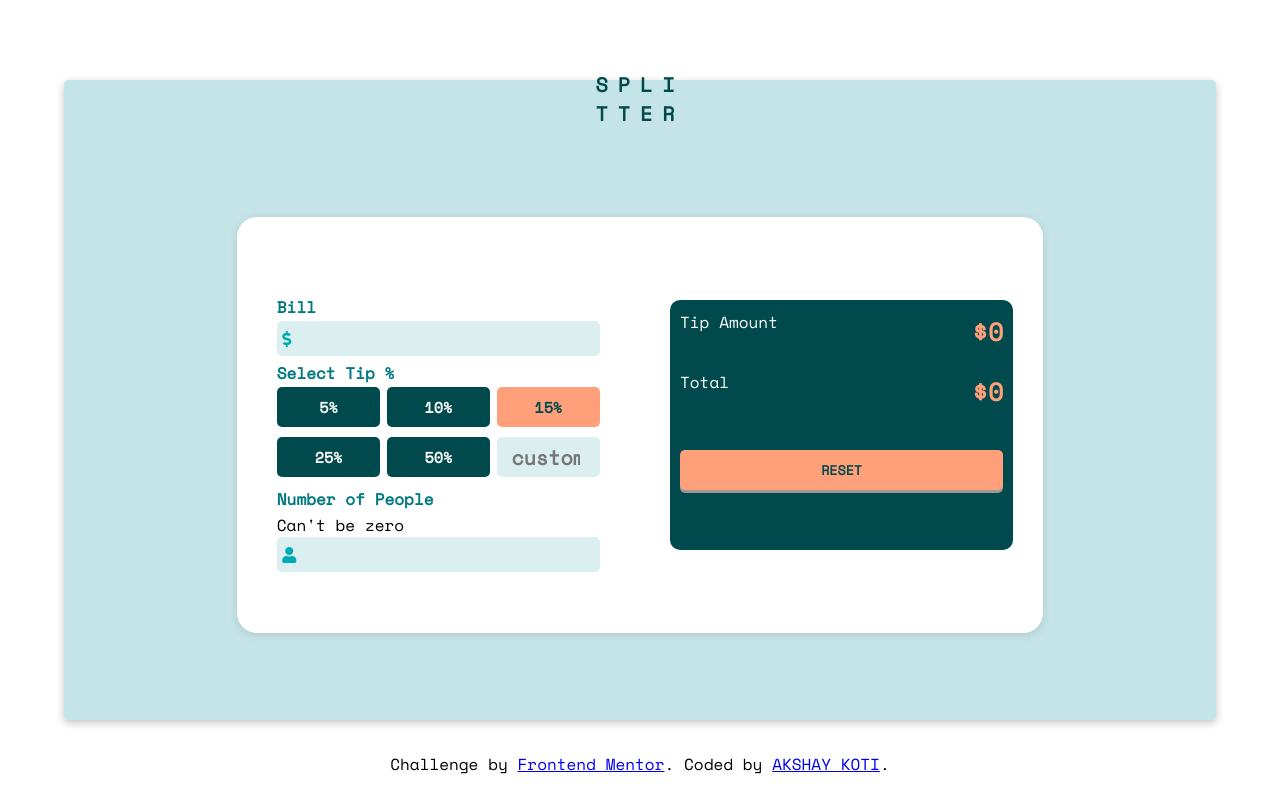
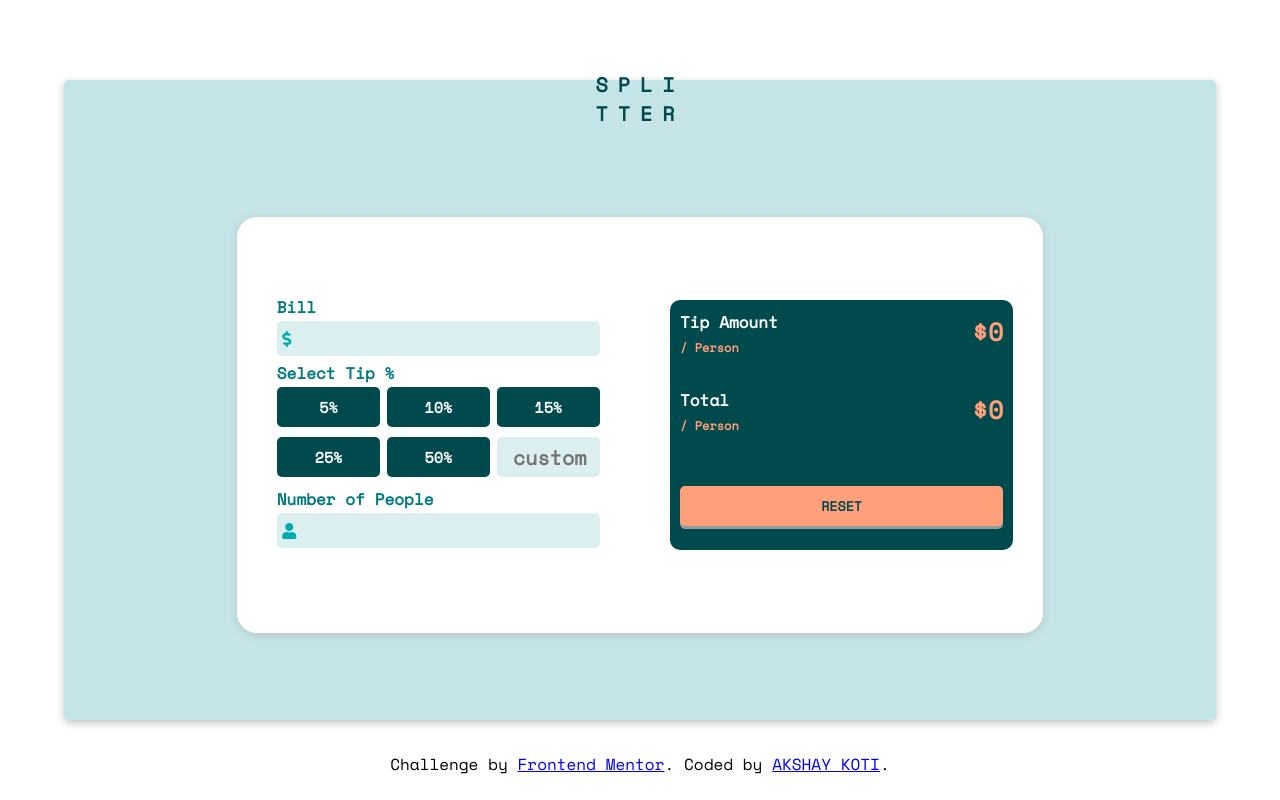
Before and after one commit to pitstop260/splitter-akshay-koti, a plain HTML site: page index.html in a window 1280 px wide. Drawn offline with nearby package versions, Linux system fonts and the light colour scheme.

Commit message:
Update style.css

```diff
--- a/style.css
+++ b/style.css
@@ -3,6 +3,15 @@
   padding: 0;
   box-sizing: border-box;
   font-family: "Space Mono", monospace;
+}
+
+body {
+  -webkit-touch-callout: none;
+  -webkit-user-select: none;
+  -khtml-user-select: none;
+  -moz-user-select: none;
+  -ms-user-select: none;
+  user-select: none;
 }
 
 main {
@@ -46,6 +55,14 @@ label {
   font-weight: bold;
 }
 
+input[type="number"]::-webkit-inner-spin-button,
+input[type="number"]::-webkit-outer-spin-button {
+  -webkit-appearance: none;
+  -moz-appearance: none;
+  appearance: none;
+  margin: 0;
+}
+
 label {
   margin-bottom: 10px;
 }
@@ -81,7 +98,7 @@ input {
 }
 
 .buttons input {
-  padding-left: 15px;
+  padding-left: 8px;
   width: 48%;
   height: 40px;
   text-align: center;
@@ -104,18 +121,14 @@ input {
   box-shadow: rgba(6, 24, 44, 0.4) 0px 0px 0px 2px,
     rgba(6, 24, 44, 0.65) 0px 4px 6px -1px,
     rgba(255, 255, 255, 0.08) 0px 1px 0px inset;
+  background-color: rgb(253, 138, 92);
 }
 
 .buttons button:active {
   transform: translateY(2px);
 }
 
-.buttons button:nth-child(3) {
-  background-color: lightsalmon;
-  color: hsl(183, 100%, 15%);
-}
-
-.buttons button:nth-child(3):hover {
+.buttons button:focus {
   background-color: rgb(253, 138, 92);
 }
 
@@ -163,7 +176,13 @@ input {
   font-weight: bold;
 }
 
-.display label::after {
+.display p {
+  display: block;
+  font-weight: bold;
+  margin-bottom: 10px;
+}
+
+.display p::after {
   content: "\00000a/ Person";
   white-space: pre;
   font-size: 12px;
@@ -183,6 +202,17 @@ input {
   background-color: rgb(253, 138, 92);
   box-shadow: 0 2px #666;
   transform: translateY(2px);
+}
+
+.adjust2 {
+  display: flex;
+  justify-content: space-between;
+}
+
+.no-zero {
+  display: none;
+  color: lightsalmon;
+  font-weight: bold;
 }
 
 .attribution {
```
